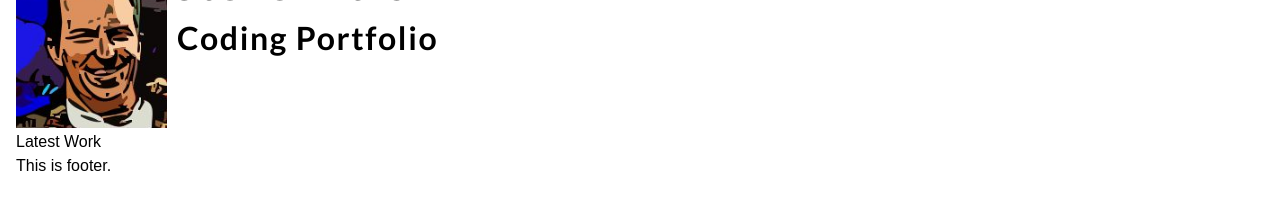
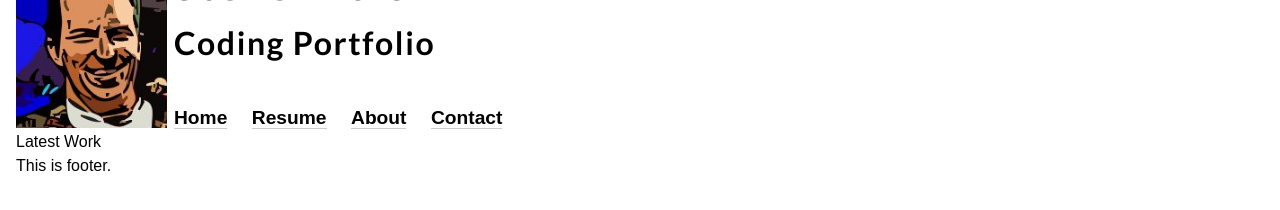
Before and after one commit to 0smium/301n5-portfolio, a plain HTML site: page index.html in a window 1280 px wide. Shown: the part 58-268 px from the top of the page. Drawn offline with Linux system fonts and the light colour scheme.

Commit message:
adjusted styling by creating separate menu for full-screen view

```diff
--- a/css/layout.css
+++ b/css/layout.css
@@ -32,7 +32,7 @@ body {
   font-family: 'Lato', sans-serif;
   font-size: 2em;
   letter-spacing: .05em;
-  padding: 20px 10px 0 10px;
+  padding: 25px 10px 0 7px;
 }
 
 .ham-social{
--- a/css/modules.css
+++ b/css/modules.css
@@ -1,8 +1,12 @@
-.main-nav ul {
+.main-nav {
+  display:none;
+}
+
+.mobile-nav ul {
   display: none;
 }
 
-.main-nav:hover ul{
+.mobile-nav:hover ul{
   display: block;
 }
 
@@ -26,22 +30,22 @@
     display: none;
   }
   .main-nav {
-    /*padding: 0.1em;
-    clear: both;*/
-  }
-
-  .main-nav ul {
-    /*display: inline-block;*/
-    /*padding: 0;*/
-    /*list-style: none;*/
-    /*clear: both;*/
+    display:block;
+    margin-left: 151px;
+    padding: 51px 0 0 7px;
+    font-weight: bold;
+    font-size: 1.2em;
   }
 
   .main-nav li {
     display: inline-block;
     border-bottom: 1px solid #ccc;
     display: inline;
-    margin-left: 1em;
+    margin-right: 1em;
+  }
+
+  .main-nav li:hover {
+    border-bottom: 3px solid #ccc;
   }
 
   .social {
--- a/index.html
+++ b/index.html
@@ -16,11 +16,19 @@
         <img class="avatar" src="images/avatar.jpg"/>
         <h1>Steve Walsh</h1>
         <h2>Coding Portfolio</h2>
+        <nav class="main-nav">
+          <ul>
+            <li>Home</li>
+            <li>Resume</li>
+            <li>About</li>
+            <li>Contact</li>
+          </ul>
+        </nav>
       </div>
       <div class="ham-social">
 
         <div class="ham">
-          <nav class="main-nav">
+          <nav class="mobile-nav">
             <i class="fa-2x fa fa-bars hamburger" aria-hidden="true"></i>
             <ul>
               <li>Home</li>
@@ -38,7 +46,6 @@
           <i class="fa-2x fa fa-instagram" aria-hidden="true"></i>
           <i class="fa-2x fa fa-twitter" aria-hidden="true"></i>
         </div>
-
       </div>
     </header>
 
```
